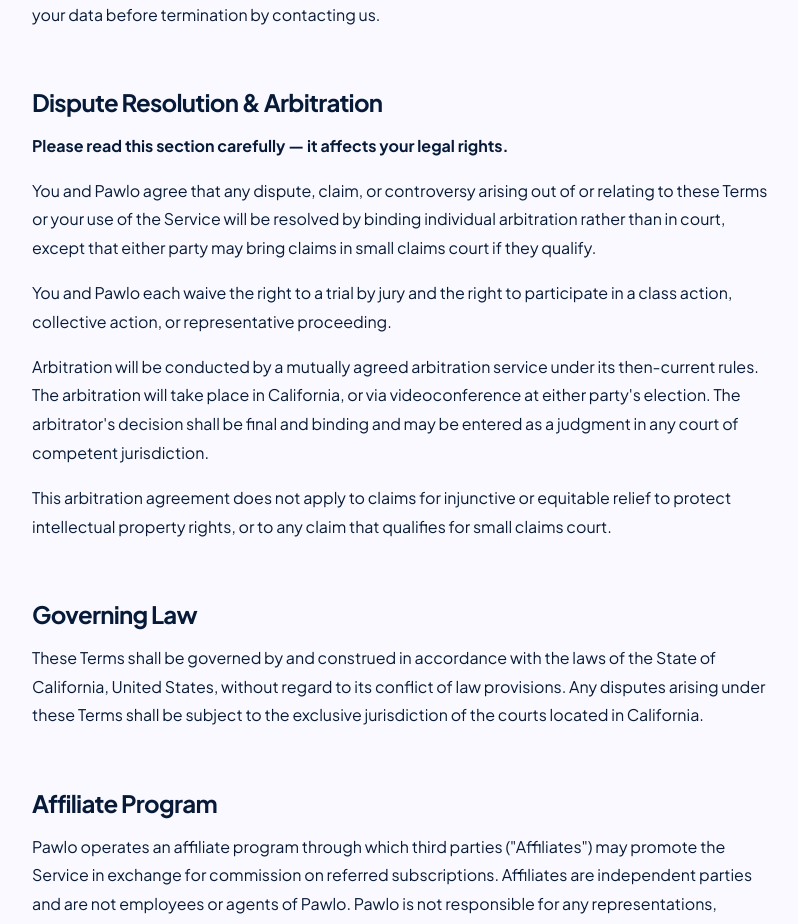
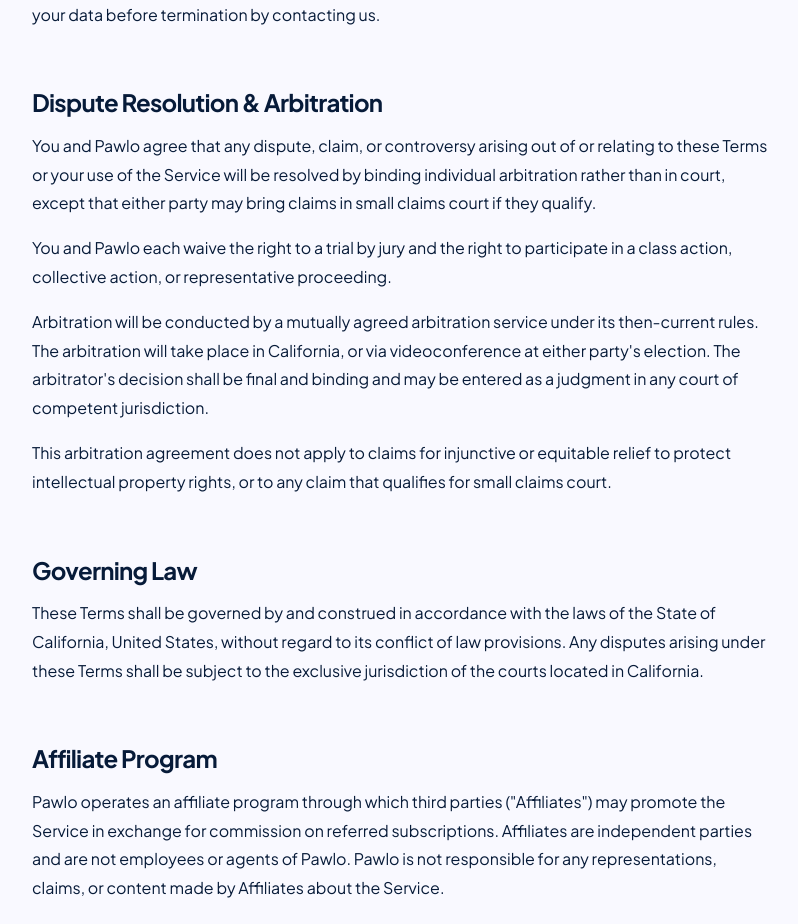
Before and after one commit to nicholas-won/pawlo-site, a Next.js app: page /terms in a window 1280 px wide. Shown: the part 3960-4884 px from the top of the page, without its empty margins (240-1038 px from the left). Built offline with nearby package versions, Linux system fonts and the light colour scheme.

Commit message:
docs: remove 'Please read this section carefully' notice from Dispute Resolution section

```diff
--- a/src/app/terms/page.tsx
+++ b/src/app/terms/page.tsx
@@ -176,7 +176,6 @@
 
           <section>
             <h2>Dispute Resolution &amp; Arbitration</h2>
-            <p><strong>Please read this section carefully — it affects your legal rights.</strong></p>
             <p>
               You and Pawlo agree that any dispute, claim, or controversy arising out of or relating to these Terms or your use of the Service will be resolved by binding individual arbitration rather than in court, except that either party may bring claims in small claims court if they qualify.
             </p>
```
